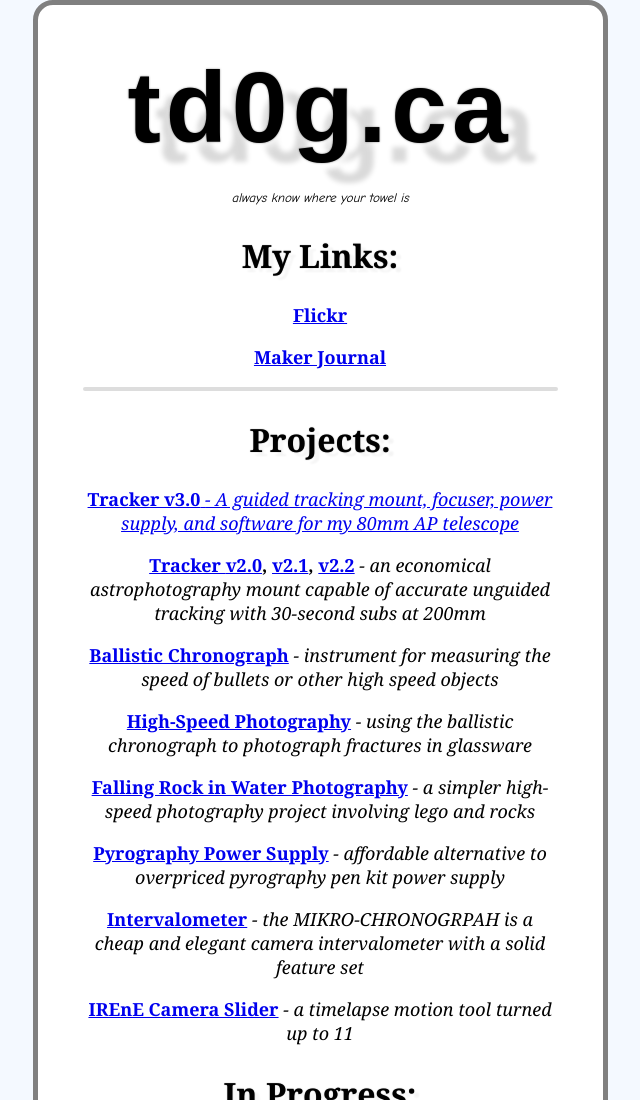
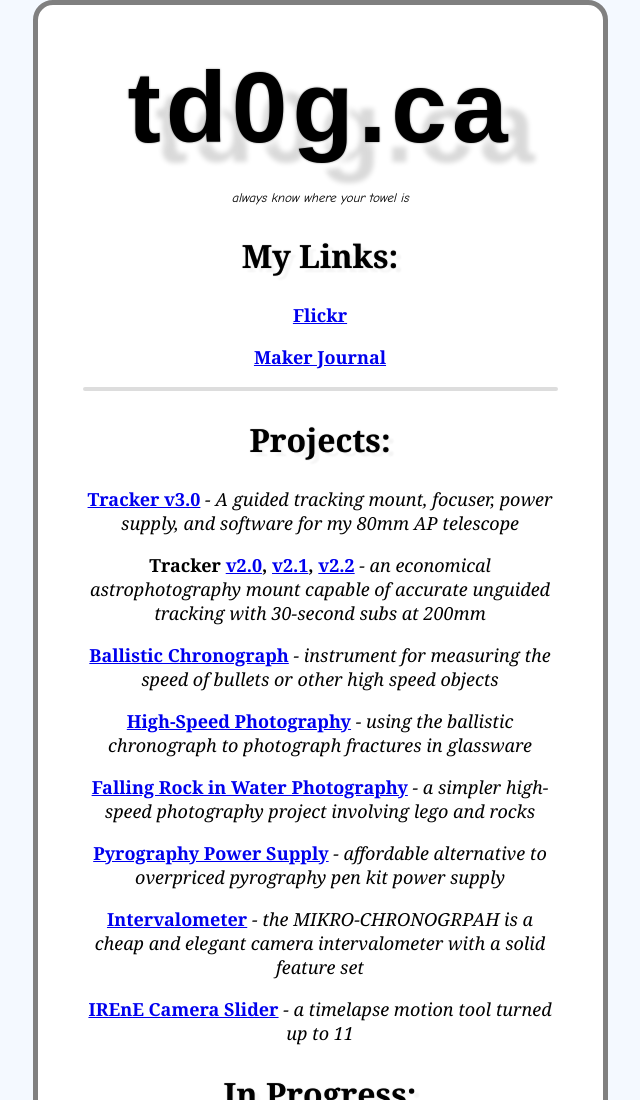
Before and after one commit to td0g/index, a plain HTML site: page index.html in a window 1280 px wide. Shown: the top 1100 px of the page, without its empty margins (320-960 px from the left). Drawn offline with Linux system fonts and the light colour scheme.

Commit message:
Update index.html

```diff
--- a/index.html
+++ b/index.html
@@ -17,7 +17,7 @@
 <hr />
 
 <h2>Projects:</h2>
-<p><a href="https://gerritsendesign.wordpress.com/2019/01/05/telescope-mount-diy-tracker-v3/"><b>Tracker v3.0</b> <i> - A guided tracking mount, focuser, power supply, and software for my 80mm AP telescope</i></p>
+<p><a href="https://gerritsendesign.wordpress.com/2019/01/05/telescope-mount-diy-tracker-v3/"><b>Tracker v3.0</b></a> <i> - A guided tracking mount, focuser, power supply, and software for my 80mm AP telescope</i></p>
 <p><b>Tracker <a href="https://gerritsendesign.wordpress.com/2016/02/20/tracker-v2/">v2.0</a>, <a href="https://gerritsendesign.wordpress.com/2017/01/07/tracker-v2-1/">v2.1</a>, <a href="https://gerritsendesign.wordpress.com/2017/09/17/tracker-v2-2/">v2.2</b></a>  <i> - an economical astrophotography mount capable of accurate unguided tracking with 30-second subs at 200mm</i></p>
 <p><a href="https://gerritsendesign.wordpress.com/2016/07/28/ballistic-chronograph/"><b>Ballistic Chronograph</b></a> <i> - instrument for measuring the speed of bullets or other high speed objects</i></p>
 <p><a href="https://gerritsendesign.wordpress.com/2016/07/24/shaken-not-stirred/"><b>High-Speed Photography</b></a> <i> - using the ballistic chronograph to photograph fractures in glassware</i></p>
```
